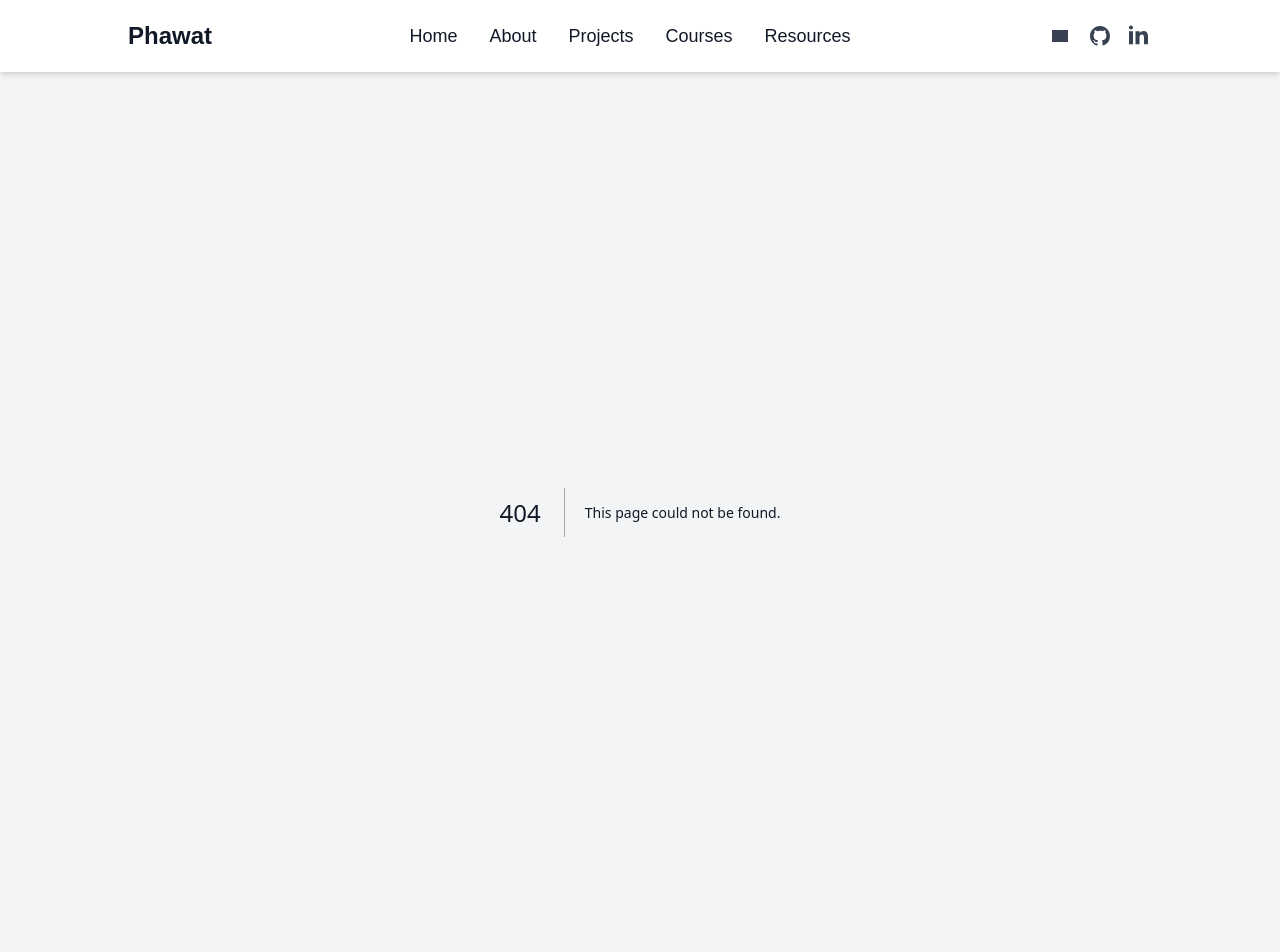
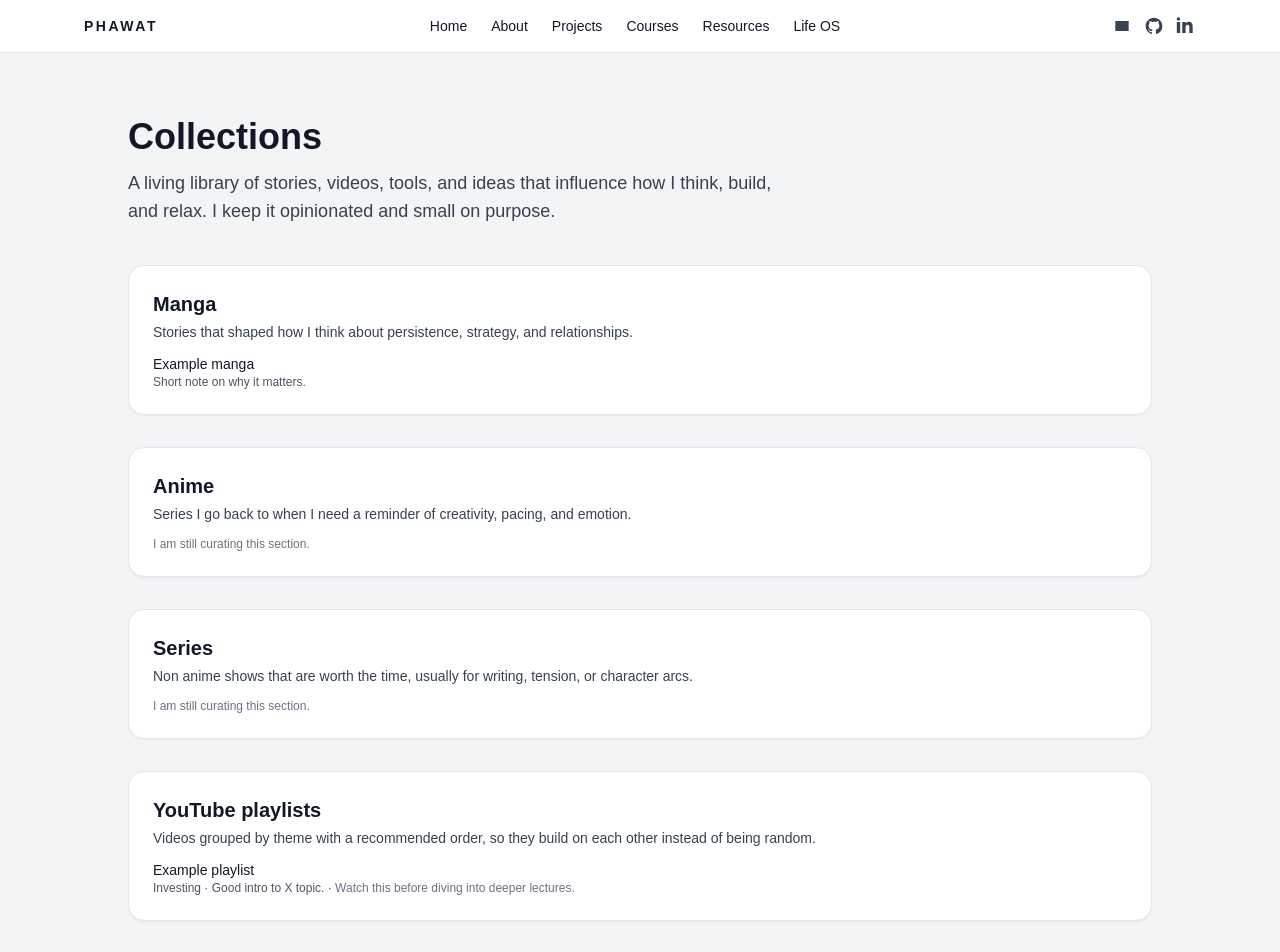
Before and after one commit to phawatboom/my-portfolio, a Next.js app: page /collections in a window 1280 px wide. Before the commit this address had no page. Shown: the top 952 px of the page. Built offline with nearby package versions, Linux system fonts and the light colour scheme.

Commit message:
feat: redesigning

```diff
--- /dev/null
+++ b/app/collections/page.tsx
@@ -0,0 +1,137 @@
+import type { Metadata } from "next";
+
+export const metadata: Metadata = {
+  title: "Collections | Phawat",
+  description:
+    "Manga, anime, series, YouTube playlists, essentials, and readings that I recommend.",
+};
+
+type CollectionItem = {
+  title: string;
+  note?: string;
+  category?: string; // e.g. shonen, productivity, philosophy
+  orderHint?: string; // e.g. "Start here", "Watch after X"
+};
+
+type CollectionSection = {
+  id: string;
+  title: string;
+  description: string;
+  items: CollectionItem[];
+};
+
+const sections: CollectionSection[] = [
+  {
+    id: "manga",
+    title: "Manga",
+    description:
+      "Stories that shaped how I think about persistence, strategy, and relationships.",
+    items: [
+      // Fill with your list later
+      { title: "Example manga", note: "Short note on why it matters." },
+    ],
+  },
+  {
+    id: "anime",
+    title: "Anime",
+    description:
+      "Series I go back to when I need a reminder of creativity, pacing, and emotion.",
+    items: [],
+  },
+  {
+    id: "series",
+    title: "Series",
+    description:
+      "Non anime shows that are worth the time, usually for writing, tension, or character arcs.",
+    items: [],
+  },
+  {
+    id: "youtube",
+    title: "YouTube playlists",
+    description:
+      "Videos grouped by theme with a recommended order, so they build on each other instead of being random.",
+    items: [
+      // Example
+      {
+        title: "Example playlist",
+        note: "Good intro to X topic.",
+        category: "Investing",
+        orderHint: "Watch this before diving into deeper lectures.",
+      },
+    ],
+  },
+  {
+    id: "essentials",
+    title: "Essential products",
+    description:
+      "Tools and gear that make my day to day better. Not just nice to have, actually used.",
+    items: [],
+  },
+  {
+    id: "reading",
+    title: "Readings and podcasts",
+    description:
+      "Books, articles, and podcasts that changed how I think about work, money, and life.",
+    items: [],
+  },
+];
+
+export default function CollectionsPage() {
+  return (
+    <div className="max-w-5xl mx-auto space-y-10">
+      <section className="pt-6 space-y-3">
+        <h1 className="text-4xl font-extrabold">Collections</h1>
+        <p className="text-lg text-gray-700 max-w-2xl">
+          A living library of stories, videos, tools, and ideas that influence
+          how I think, build, and relax. I keep it opinionated and small on purpose.
+        </p>
+      </section>
+
+      <section className="space-y-8 pb-10">
+        {sections.map((section) => (
+          <div
+            key={section.id}
+            id={section.id}
+            className="bg-white shadow-sm rounded-2xl p-6 border"
+          >
+            <div className="flex items-start justify-between gap-4 mb-3">
+              <div>
+                <h2 className="text-xl font-semibold">{section.title}</h2>
+                <p className="text-sm text-gray-700 mt-1">
+                  {section.description}
+                </p>
+              </div>
+            </div>
+
+            {section.items.length === 0 ? (
+              <p className="text-xs text-gray-500">
+                I am still curating this section.
+              </p>
+            ) : (
+              <ul className="space-y-2 text-sm">
+                {section.items.map((item) => (
+                  <li key={item.title} className="flex flex-col">
+                    <span className="font-medium">{item.title}</span>
+                    <div className="text-xs text-gray-600">
+                      {item.category && <span>{item.category}</span>}
+                      {item.category && (item.note || item.orderHint) && (
+                        <span>{" · "}</span>
+                      )}
+                      {item.note && <span>{item.note}</span>}
+                      {item.orderHint && (
+                        <span>
+                          {" · "}
+                          <span className="text-gray-500">{item.orderHint}</span>
+                        </span>
+                      )}
+                    </div>
+                  </li>
+                ))}
+              </ul>
+            )}
+          </div>
+        ))}
+      </section>
+    </div>
+  );
+}
--- a/app/layout.tsx
+++ b/app/layout.tsx
@@ -14,8 +14,8 @@ const geistMono = Geist_Mono({
 });
 
 export const metadata: Metadata = {
-  title: "My Portfolio",
-  description: "A portfolio showcasing my projects and skills",
+  title: "Phawat | Portfolio",
+  description: "A portfolio showcasing my projects and skills.",
 };
 
 export default function RootLayout({
@@ -29,44 +29,52 @@ export default function RootLayout({
         className={`${geistSans.variable} ${geistMono.variable} antialiased bg-gray-100 text-gray-900`}
       >
         {/* Navigation */}
-        <nav className="p-5 bg-white shadow-md">
-          <div className="max-w-5xl mx-auto flex items-center justify-between">
-            <h1 className="text-2xl font-bold">Phawat</h1>
+        <nav className="border-b bg-white">
+          <div className="max-w-6xl mx-auto flex items-center justify-between px-5 py-4">
+            {/* Brand */}
+            <Link href="/" className="flex items-center gap-2">
+              <span className="text-sm font-semibold tracking-[0.18em] uppercase">
+                Phawat
+              </span>
+            </Link>
 
             {/* Centered nav links */}
             <div className="flex-1 flex justify-center">
-              <div className="flex space-x-8">
-                <Link href="/" className="text-lg hover:text-blue-500">
+              <div className="flex items-center gap-6 text-sm font-medium">
+                <Link href="/" className="hover:text-amber-700">
                   Home
                 </Link>
-                <Link href="/about" className="text-lg hover:text-blue-500">
+                <Link href="/about" className="hover:text-amber-700">
                   About
                 </Link>
-                <Link href="/projects" className="text-lg hover:text-blue-500">
+                <Link href="/projects" className="hover:text-amber-700">
                   Projects
                 </Link>
-                <Link href="/courses" className="text-lg hover:text-blue-500">
+                <Link href="/courses" className="hover:text-amber-700">
                   Courses
                 </Link>
-                <Link href="/resources" className="text-lg hover:text-blue-500">
+                <Link href="/resources" className="hover:text-amber-700">
                   Resources
+                </Link>
+                <Link href="/life" className="hover:text-amber-700">
+                  Life OS
                 </Link>
               </div>
             </div>
 
             {/* Social icons on the right */}
-            <div className="flex items-center space-x-4">
+            <div className="flex items-center space-x-3 text-gray-700">
               <a
                 href="mailto:pboomhtsaengs3@gmail.com"
                 aria-label="Email Phawat"
-                className="text-gray-700 hover:text-blue-500"
+                className="hover:text-amber-700"
               >
                 {/* simple envelope icon */}
                 <svg
                   xmlns="http://www.w3.org/2000/svg"
                   viewBox="0 0 24 24"
                   fill="currentColor"
-                  className="w-6 h-6"
+                  className="w-5 h-5"
                 >
                   <path d="M4 6h16v12H4z" />
                   <path d="M4 6l8 7 8-7" />
@@ -77,13 +85,13 @@ export default function RootLayout({
                 target="_blank"
                 rel="noreferrer"
                 aria-label="GitHub profile"
-                className="text-gray-700 hover:text-blue-500"
+                className="hover:text-amber-700"
               >
                 <svg
                   xmlns="http://www.w3.org/2000/svg"
                   viewBox="0 0 24 24"
                   fill="currentColor"
-                  className="w-6 h-6"
+                  className="w-5 h-5"
                 >
                   <path
                     fillRule="evenodd"
@@ -97,13 +105,13 @@ export default function RootLayout({
                 target="_blank"
                 rel="noreferrer"
                 aria-label="LinkedIn profile"
-                className="text-gray-700 hover:text-blue-500"
+                className="hover:text-amber-700"
               >
                 <svg
                   xmlns="http://www.w3.org/2000/svg"
                   viewBox="0 0 24 24"
                   fill="currentColor"
-                  className="w-6 h-6"
+                  className="w-5 h-5"
                 >
                   <path d="M4.983 3.5C4.983 4.604 4.088 5.5 2.983 5.5 1.879 5.5.983 4.604.983 3.5.983 2.395 1.879 1.5 2.983 1.5c1.105 0 2 .895 2 2Zm.017 3.75H1v13h4V7.25Zm5.5 0H7.5v13h4v-6.93c0-1.838.852-2.92 2.337-2.92 1.41 0 2.163.996 2.163 2.92V20.25h4v-7.78C20 8.829 18.262 7 15.63 7c-1.862 0-3.215.825-3.88 2.021h-.05V7.25Z" />
                 </svg>
@@ -113,13 +121,16 @@ export default function RootLayout({
         </nav>
 
         {/* Main Content */}
-        <main className="p-10">
-          <div className="max-w-5xl mx-auto">{children}</div>
+        <main className="px-5 py-10">
+          <div className="max-w-6xl mx-auto">{children}</div>
         </main>
 
         {/* Footer */}
-        <footer className="text-center py-5 bg-gray-800 text-white">
-          <p>&copy; {new Date().getFullYear()} Phawat. All Rights Reserved.</p>
+        <footer className="border-t bg-white">
+          <div className="max-w-6xl mx-auto px-5 py-5 text-xs text-gray-500 flex items-center justify-between">
+            <p>&copy; {new Date().getFullYear()} Phawat. All rights reserved.</p>
+            <p>AI, markets, and products.</p>
+          </div>
         </footer>
       </body>
     </html>
--- a/app/life/page.tsx
+++ b/app/life/page.tsx
@@ -1,10 +1,9 @@
-// app/life/page.tsx
 import type { Metadata } from "next";
 
 export const metadata: Metadata = {
   title: "Life OS | Phawat",
   description:
-    "How I manage health, relationships, food, exploration, investing, and my life roadmap.",
+    "How I manage health, relationships, food, exploration, investing, media, and my life roadmap.",
 };
 
 type LifeAspectId =
@@ -13,6 +12,8 @@ type LifeAspectId =
   | "food"
   | "explore"
   | "investing"
+  | "media"
+  | "essentials"
   | "roadmap";
 
 type LifeLink = {
@@ -38,7 +39,6 @@ const lifeAspects: LifeAspect[] = [
       "Strength training several times per week",
       "Paddling and outdoor sessions with AUCC",
     ],
-    links: [],
   },
   {
     id: "relationships",
@@ -49,31 +49,53 @@ const lifeAspects: LifeAspect[] = [
       "Regular catchups with friends",
       "Clubs and events to meet new people",
     ],
-    links: [],
   },
   {
     id: "food",
     title: "Food and cooking",
     oneLiner:
-      "Trying to turn simple ingredients into high protein, enjoyable meals.",
+      "Turning simple ingredients into high protein, enjoyable meals.",
     routines: ["Weekly meal planning", "Experimenting with new recipes"],
-    links: [],
   },
   {
     id: "explore",
     title: "Exploration and travel",
     oneLiner:
       "Exploring new places, cultures, and ideas while studying in NZ, TH, and AU.",
-    routines: [],
-    links: [],
   },
   {
     id: "investing",
     title: "Investing and trading",
     oneLiner:
       "Building rules based systems for long term investing and short term trading.",
-    routines: [],
-    links: [],
+  },
+  {
+    id: "media",
+    title: "Media and inspiration",
+    oneLiner:
+      "Manga, anime, series, and YouTube playlists that shape how I think and relax.",
+    details:
+      "I organise stories and videos by theme and recommend an order to watch so they build on each other.",
+    links: [
+      {
+        label: "View media collections",
+        href: "/collections",
+      },
+    ],
+  },
+  {
+    id: "essentials",
+    title: "Tools and essentials",
+    oneLiner:
+      "Products and setups that make day to day study, work, and training smoother.",
+    details:
+      "From must have gear to small quality of life upgrades that compound over time.",
+    links: [
+      {
+        label: "See essentials list",
+        href: "/collections#essentials",
+      },
+    ],
   },
   {
     id: "roadmap",
@@ -82,7 +104,6 @@ const lifeAspects: LifeAspect[] = [
       "Key decisions, turning points, and how I want my next decade to look.",
     details:
       "A timeline of choices like moving countries, choosing Finance and Computer Science, and building projects.",
-    links: [],
   },
 ];
 
@@ -92,8 +113,7 @@ export default function LifePage() {
       <h1 className="text-4xl font-extrabold mb-6">Life OS</h1>
       <p className="text-lg text-gray-700 mb-8">
         A snapshot of how I manage different parts of my life outside work and
-        study. Each section will link out to documents, trackers, or notes as I
-        make them public.
+        study. Some cards link out to more detailed collections and notes.
       </p>
 
       <div className="grid gap-6 md:grid-cols-2">
@@ -132,8 +152,6 @@ export default function LifePage() {
                     <a
                       key={link.href}
                       href={link.href}
-                      target="_blank"
-                      rel="noreferrer"
                       className="text-xs text-amber-700 underline hover:text-amber-500"
                     >
                       {link.label}
```
